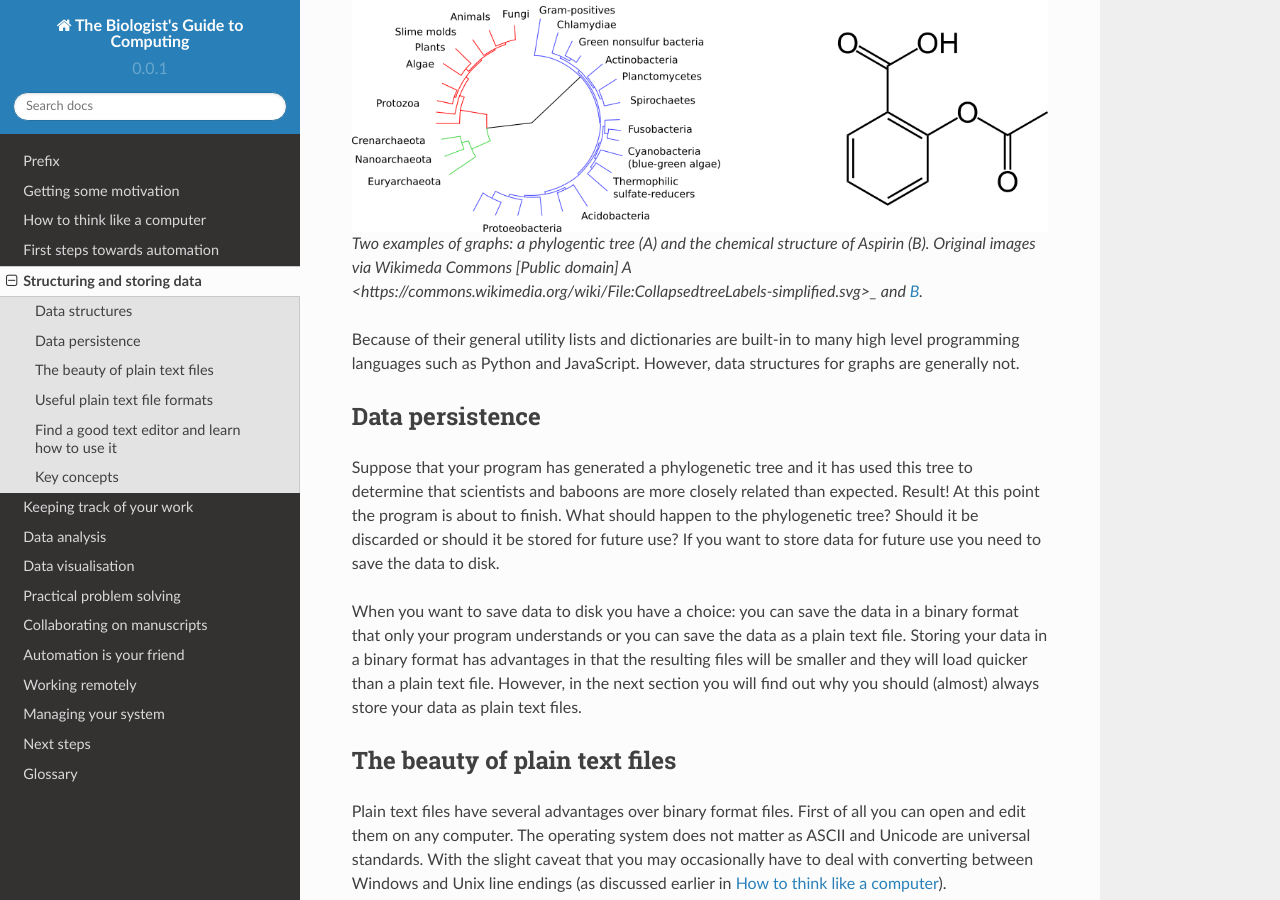
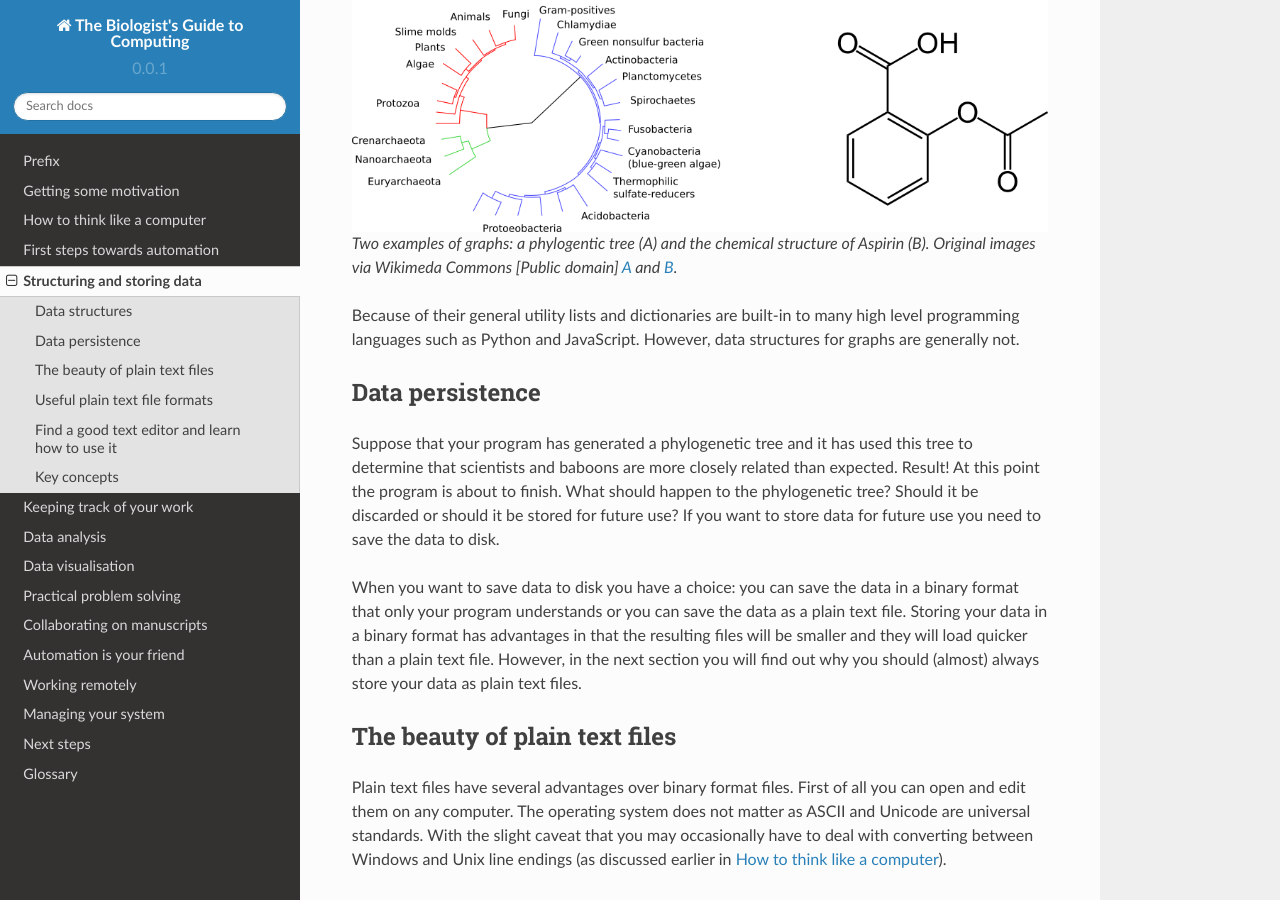
Before and after one commit to tjelvar-olsson/biologists-guide-to-computing, a Sphinx documentation site: the page built from source/structuring-and-storing-data.rst, in a window 1280 px wide and 900 px high, scrolled down 2140 px. Built offline with Sphinx 7.4.7 and the Read the Docs theme 2.0.0, drawn with Linux system fonts in a browser that asks for light colours.

Commit message:
Fixed hyperlink

```diff
--- a/source/structuring-and-storing-data.rst
+++ b/source/structuring-and-storing-data.rst
@@ -109,7 +109,7 @@ also used to represent 2D connectivities of molecules.
 
    Two examples of graphs: a phylogentic tree (A) and the chemical structure
    of Aspirin (B). Original images via Wikimeda Commons [Public domain]
-   `A <https://commons.wikimedia.org/wiki/File:CollapsedtreeLabels-simplified.svg>_`
+   `A <https://commons.wikimedia.org/wiki/File:CollapsedtreeLabels-simplified.svg>`_
    and `B <https://commons.wikimedia.org/wiki/File:Aspirin-skeletal.svg>`_.
 
 Because of their general utility lists and dictionaries are built-in to many
```
